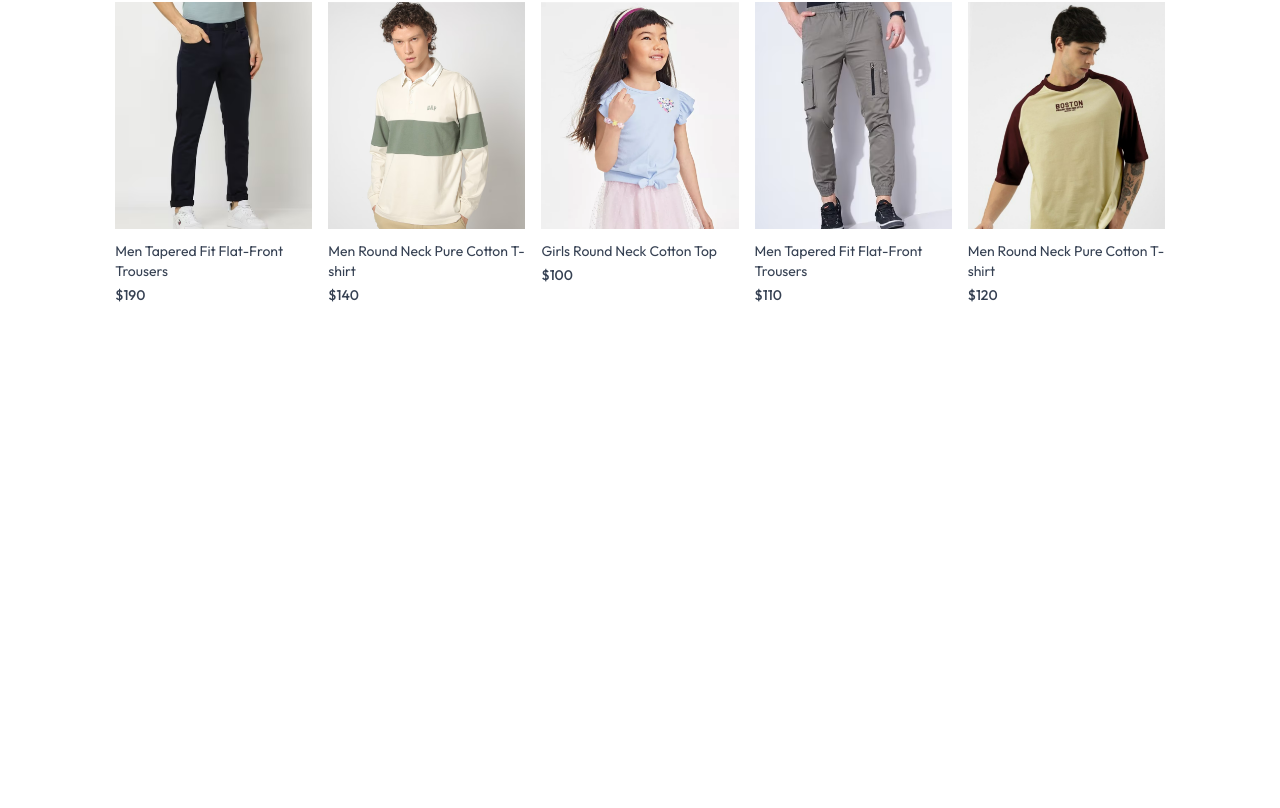
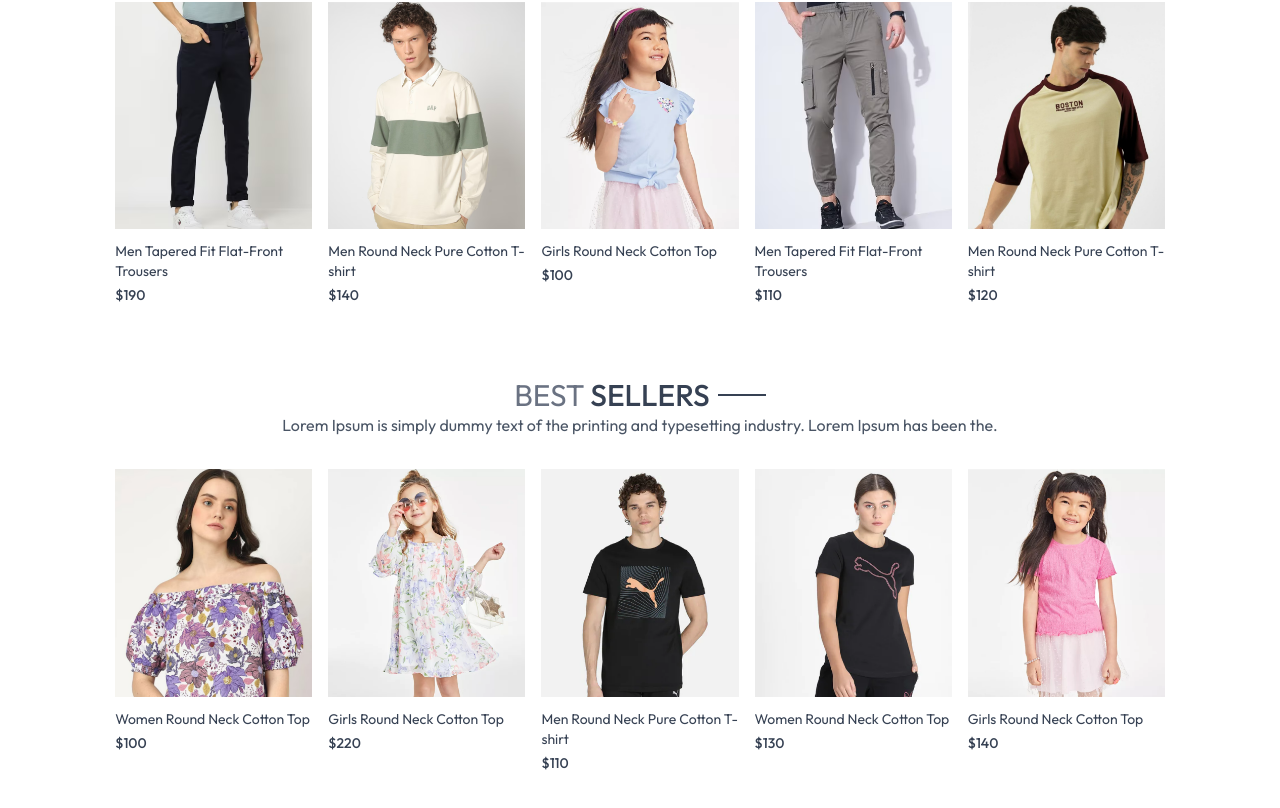
Before and after one commit to JoysonStanly/e-commerce-app, a React (Vite) app in the folder frontend/: page / in a window 1280 px wide. Shown: the part 1004-1812 px from the top of the page. Before the commit the page ends 1349 px from the top, so only its background shows below. Built offline with nearby package versions, Linux system fonts and the light colour scheme.

Commit message:
added best seller section

```diff
--- /dev/null
+++ b/frontend/src/components/BestSeller.jsx
@@ -0,0 +1,36 @@
+import React, { useContext, useEffect, useState } from 'react'
+import { ShopContext } from '../context/ShopContext'
+import Title from './Title';
+import ProductItem from './ProductItem';
+
+const BestSeller = () => {
+
+    const {products} = useContext(ShopContext);
+    const [bestSeller,setBestSeller] = useState([]);
+
+    useEffect(()=>{
+        const bestProduct = products.filter((item)=>(item.bestseller));
+        setBestSeller(bestProduct.slice(0,5))
+    },[products])
+
+  return (
+    <div className='my-10'>
+      <div className='text-center text-3xl py-8'>
+        <Title text1={'BEST'} text2={'SELLERS'}/>
+        <p className='w-3/4 m-auto text-xs sm:text-sm md:text-base text-gray-600'>
+        Lorem Ipsum is simply dummy text of the printing and typesetting industry. Lorem Ipsum has been the.
+        </p>
+      </div>
+
+      <div className='grid grid-cols-2 sm:grid-cols-3 md:grid-cols-4 lg:grid-cols-5 gap-4 gap-y-6'>
+        {
+            bestSeller.map((item,index)=>(
+                <ProductItem key={index} id={item._id} name={item.name} image={item.image} price={item.price} />
+            ))
+        }
+      </div>
+    </div>
+  )
+}
+
+export default BestSeller
--- a/frontend/src/components/Navbar.jsx
+++ b/frontend/src/components/Navbar.jsx
@@ -10,7 +10,9 @@
   return (
 
     <div className="flex items-center justify-between py-5 font-medium">
-        <img src={assets.logo} className="w-36" alt="" />
+        <Link to='/'>
+            <img src={assets.logo} className="w-36" alt="" />
+        </Link>
 
         <ul className='hidden sm:flex gap-5 text-sm text-gray-700'>
             <NavLink to='/' className='flex flex-col items-center gap-1'>
--- a/frontend/src/index.css
+++ b/frontend/src/index.css
@@ -20,3 +20,12 @@
     font-weight: 400;
     font-style: normal;
   }
+
+
+@media (max-width : 640px) {
+
+    a.active {
+        background-color: black;
+        color: white;
+    }
+}
--- a/frontend/src/pages/Home.jsx
+++ b/frontend/src/pages/Home.jsx
@@ -2,6 +2,7 @@
 
 import Hero from '../components/Hero'
 import LatestCollection from '../components/LatestCollection'
+import BestSeller from '../components/BestSeller'
 
 const Home = () => {
   return (
@@ -9,6 +10,7 @@
 
       <Hero />
       <LatestCollection />
+      <BestSeller />
     </div>
   )
 }
```
